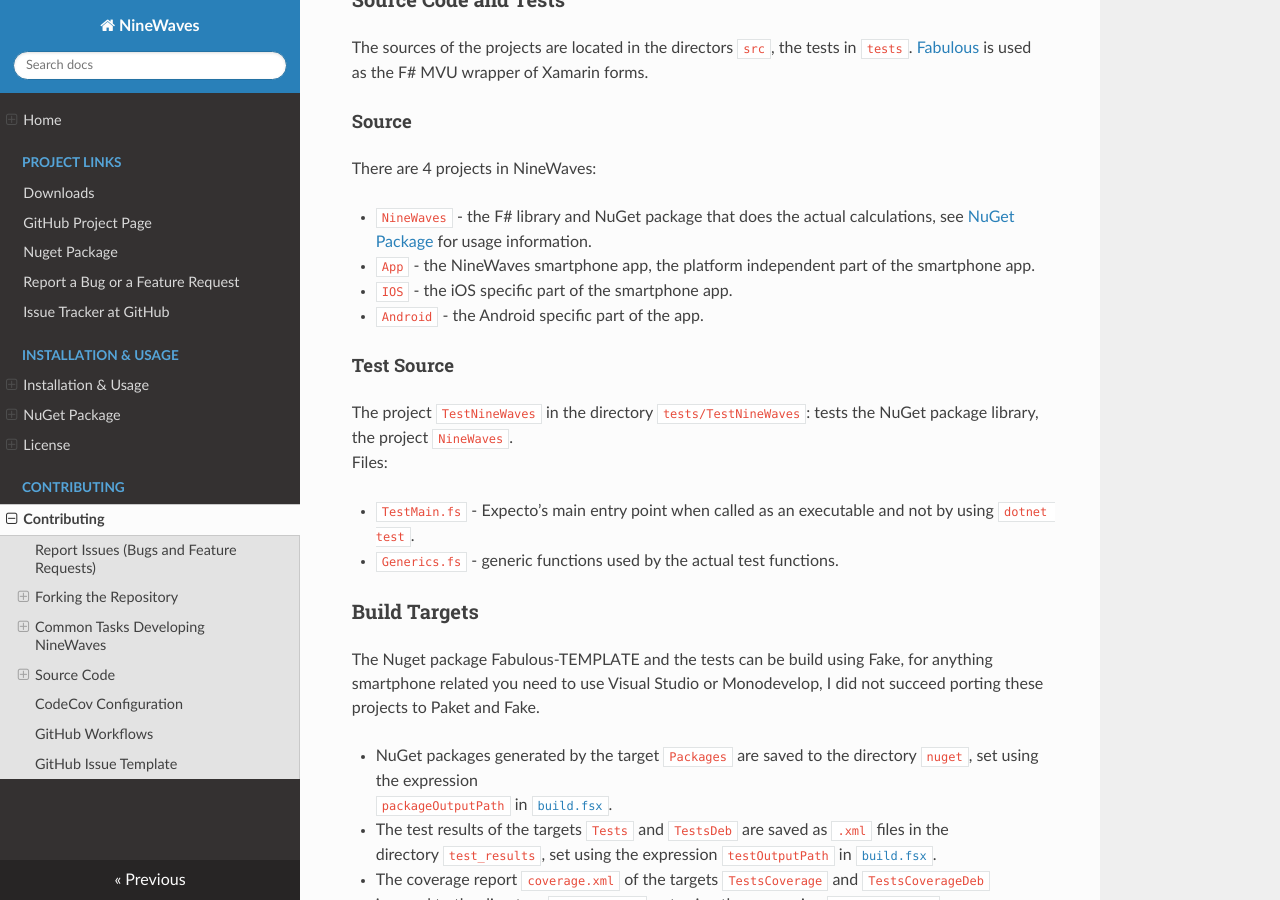
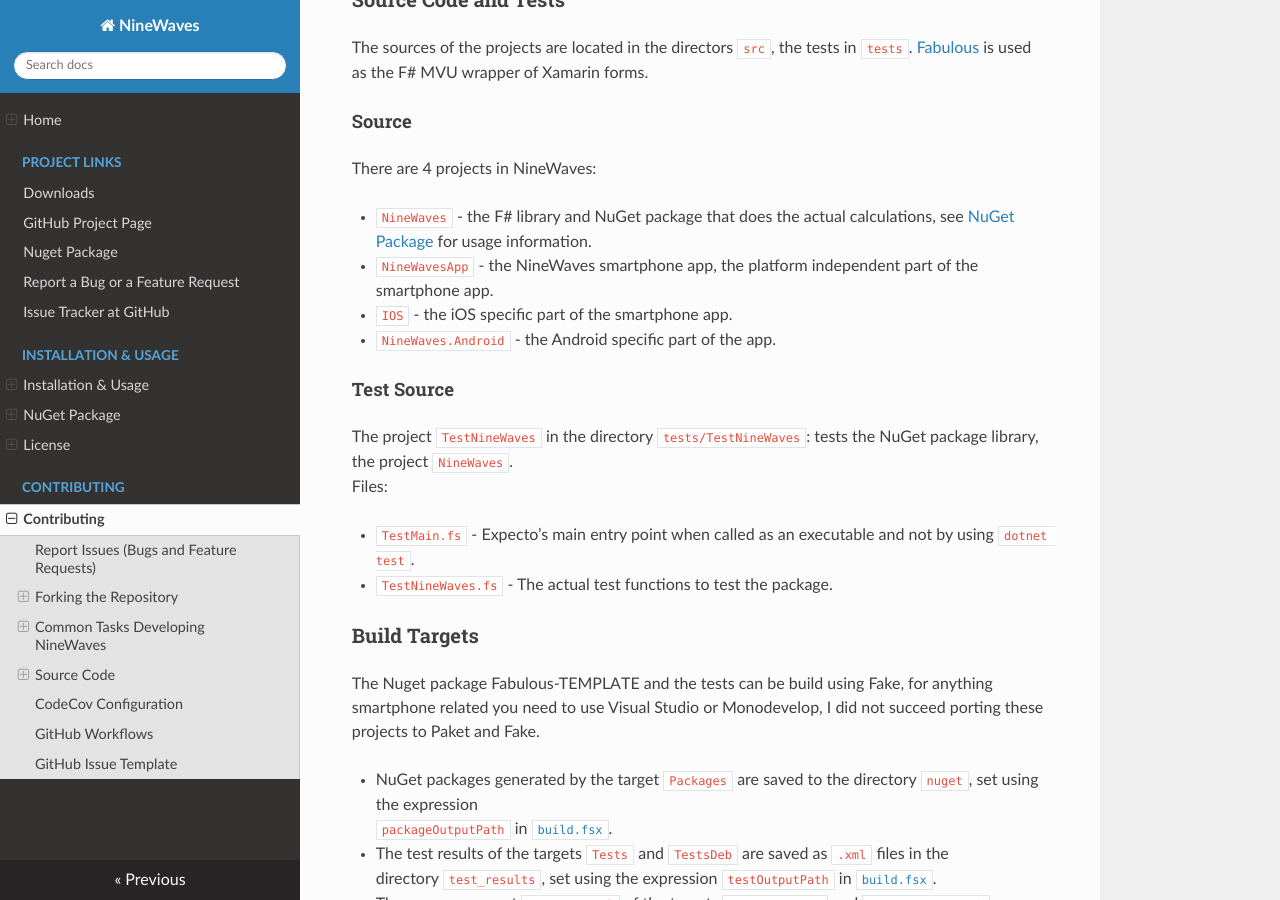
Before and after one commit to Release-Candidate/NineWaves, an MkDocs documentation site: the page built from docs/contributing.md, in a window 1280 px wide and 900 px high, scrolled down 4938 px. Built offline with MkDocs 1.6.1, drawn with Linux system fonts in a browser that asks for light colours; nearby versions of some CDN libraries.

```diff
--- a/docs/contributing.md
+++ b/docs/contributing.md
@@ -203,9 +203,9 @@ The sources of the projects are located in the directors `src`, the tests in `te
 There are 4 projects in NineWaves:
 
 - `NineWaves` - the F# library and NuGet package that does the actual calculations, see [NuGet Package](./nuget_package.md) for usage information.
-- `App` - the NineWaves smartphone app, the platform independent part of the smartphone app.
+- `NineWavesApp` - the NineWaves smartphone app, the platform independent part of the smartphone app.
 - `IOS` - the iOS specific part of the smartphone app.
-- `Android` - the Android specific part of the app.
+- `NineWaves.Android` - the Android specific part of the app.
 
 #### Test Source
 
@@ -213,7 +213,7 @@ The project `TestNineWaves` in the directory `tests/TestNineWaves`: tests the Nu
 Files:
 
 - `TestMain.fs` - Expecto's main entry point when called as an executable and not by using `dotnet test`.
-- `Generics.fs` - generic functions used by the actual test functions.
+- `TestNineWaves.fs` - The actual test functions to test the package.
 
 ### Build Targets
 
```
Also changed, not shown: README.md (+8 -2 lines), docs/index.md (+2 -2 lines), docs/usage.md (+12 -1 lines), docs/images/Screenshot_1619956923.png (added), docs/images/Screenshot_1619956948.png (added), docs/images/Screenshot_1619956958.png (added), docs/images/Screenshot_1619956972.png (added), docs/images/Screenshot_1619956975.png (added), docs/images/Screenshot_1619956980.png (added), docs/images/Screenshot_1619956997.png (added), docs/images/Screenshot_1619957006.png (added), 2 other files.
